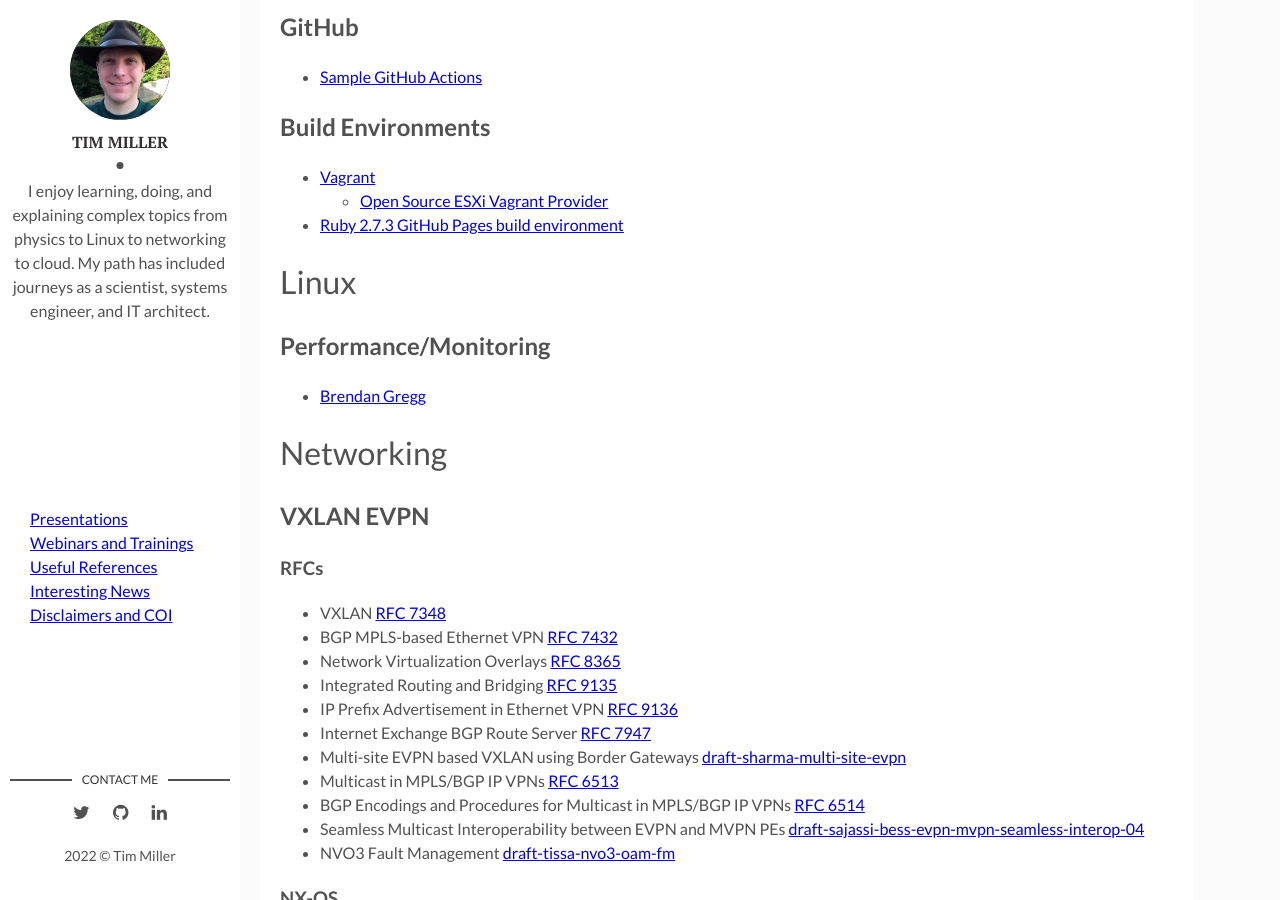
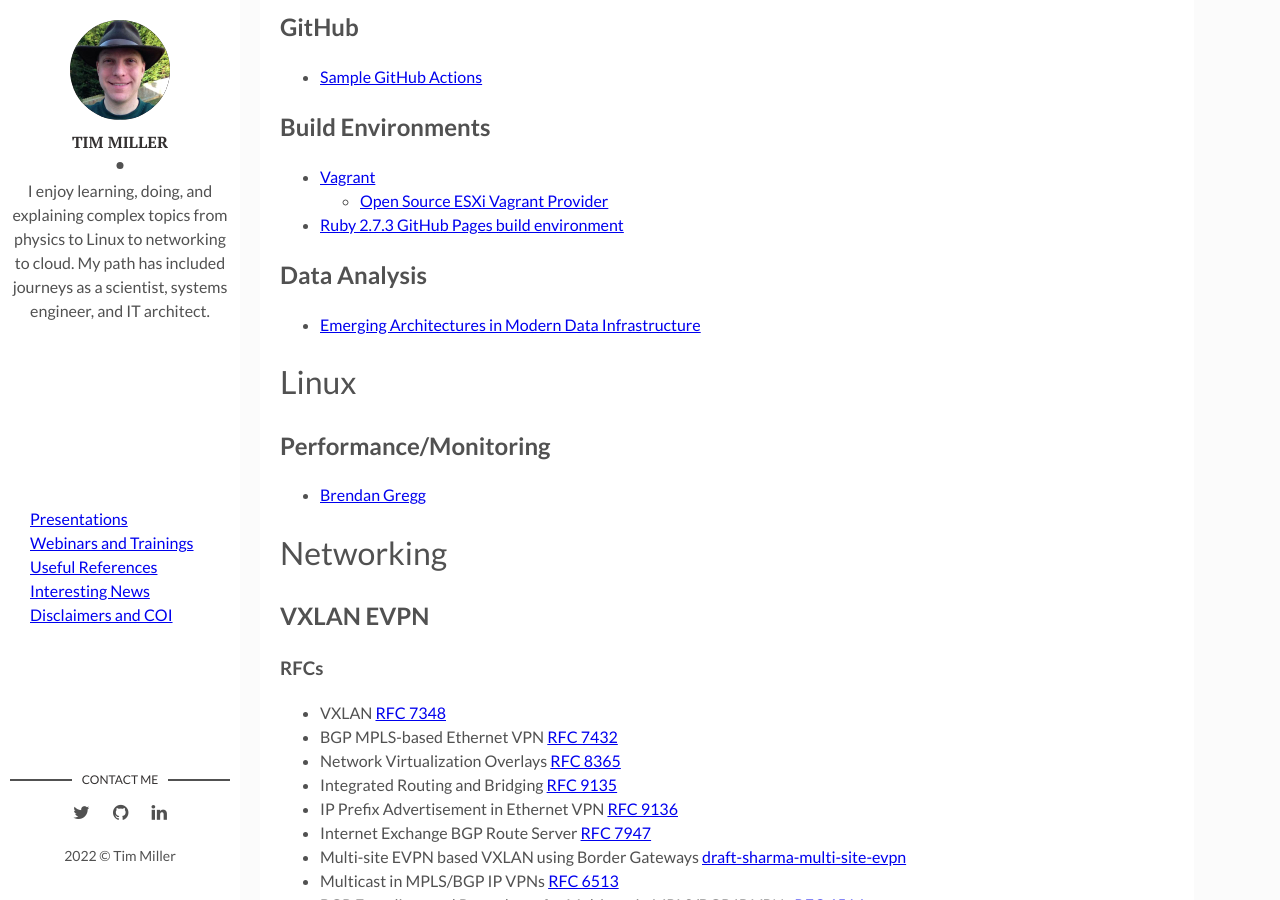
Before and after one commit to broadcaststorm/broadcaststorm.github.io, a Jekyll site: the page built from _posts/references/0001-01-03-useful-references.md, in a window 1280 px wide and 900 px high, scrolled down 1794 px. Built offline with Jekyll 4.4.1, drawn with Linux system fonts in a browser that asks for light colours.

Commit message:
Add Modern Data Infrastructures Link

```diff
--- a/_posts/references/0001-01-03-useful-references.md
+++ b/_posts/references/0001-01-03-useful-references.md
@@ -82,6 +82,10 @@ tags:
     - [Open Source ESXi Vagrant Provider](https://github.com/nsidc/vagrant-vsphere/)
 - [Ruby 2.7.3 GitHub Pages build environment](https://github.com/broadcaststorm/blog-local-build)
 
+## Data Analysis
+
+- [Emerging Architectures in Modern Data Infrastructure](https://future.a16z.com/emerging-architectures-modern-data-infrastructure/)
+
 # Linux
 
 ## Performance/Monitoring
```
